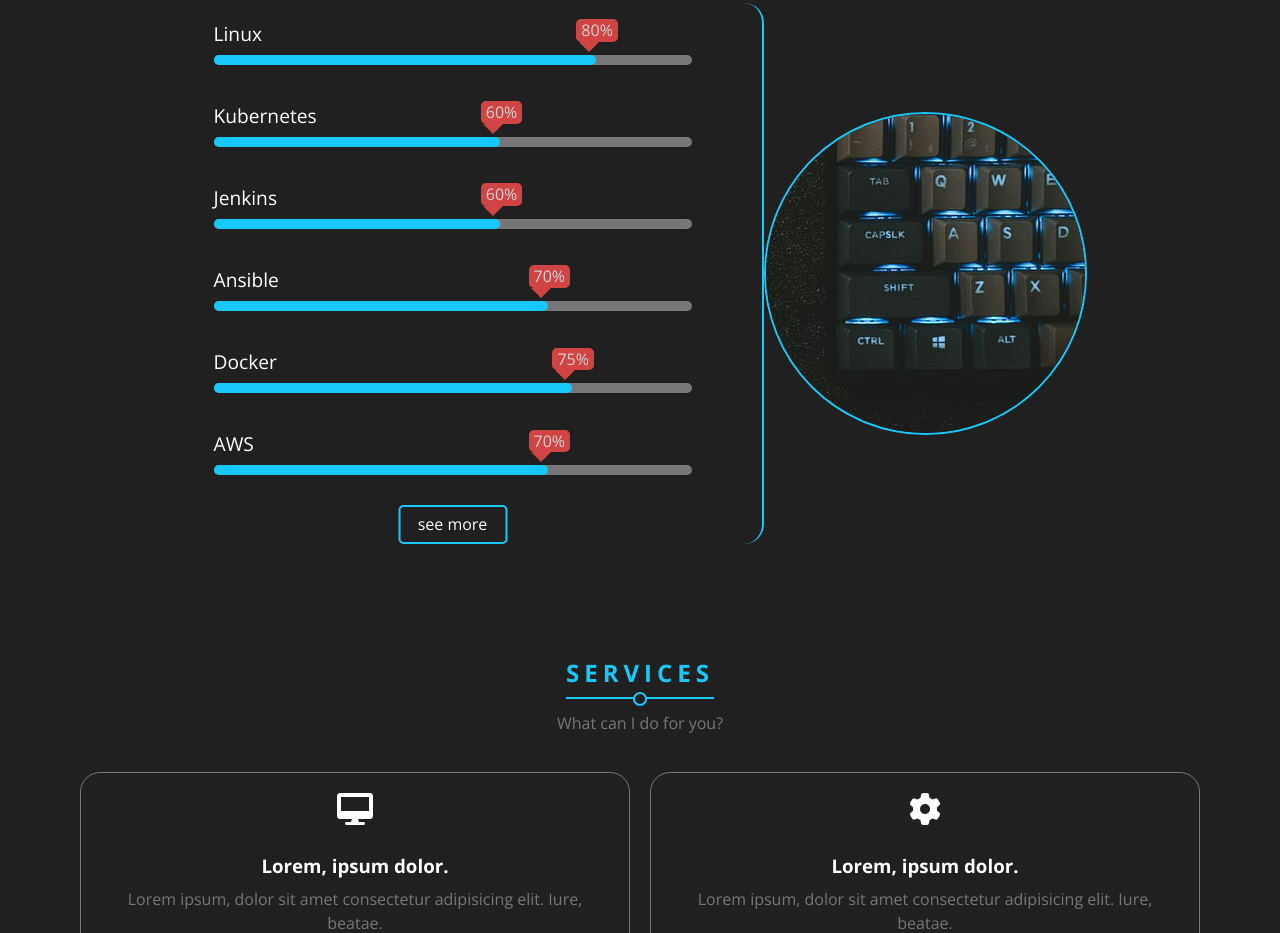
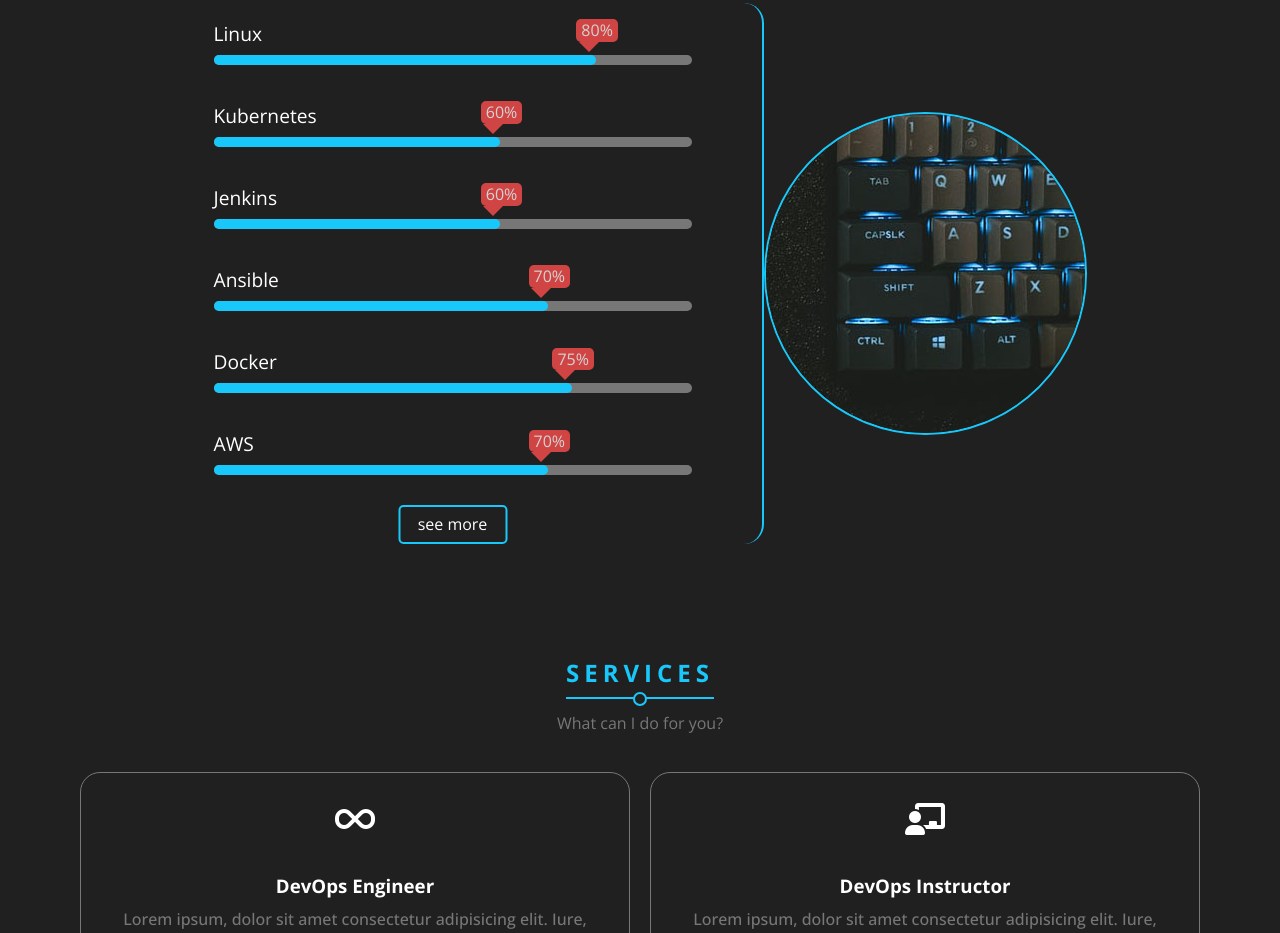
Before and after one commit to Amr-AbdelWahab/Osama-Youssef, a plain HTML site: page index.html in a window 1280 px wide. Shown: the part 1867-2800 px from the top of the page. Drawn offline with nearby package versions, Linux system fonts and the light colour scheme.

Commit message:
servises structuer and animation

```diff
--- a/css/osama.css
+++ b/css/osama.css
@@ -351,7 +351,7 @@ header .form i:hover {
     transition: var(--trnsation);
   }
   .floatDesc .descContainer p i:hover {
-    transform: scale(1.1);
+    /* transform: scale(1.1); */
     color: var(--main-color2);
     /* transform: rotate(1deg); */
   }
@@ -749,6 +749,7 @@ button:hover{
     padding: 20px;
     border-radius: 20px;
     margin: 10px;
+    overflow: hidden;
     transition: 0.7s ease;
 }
 .serv-cont .serv-box:hover{
@@ -756,20 +757,36 @@ button:hover{
 }
 .serv-cont .serv-box i{
     font-size: xx-large;
-    padding: 0 0 20px;
+    margin: 0 0 20px;
+    padding:  10px;
+    /* background-color: var(--main-color2); */
+    border-radius: 20px;
+    box-shadow: 0px 0px 0px 0px var(--main-color2);
+    transition: var(--trnsation);
+}
+.serv-cont .serv-box:hover i{
+  box-shadow: 0px 0px 0px 400px var(--main-color3);
 }
 .serv-cont .serv-box .text{
 
 }
 .serv-cont .serv-box .text h3{
     padding: 10px;
-
+    transition: var(--trnsation);
 }
 .serv-cont .serv-box .text p{
     color: var(--text-gry-color);
     line-height: 1.5;
+    transition: var(--trnsation);
+    font-weight: 500;
 }
-
+.serv-cont .serv-box:hover   .text h3{
+  text-decoration: underline;
+  color: black;
+}
+.serv-cont .serv-box:hover   .text p{
+  color: black;
+}
 
 
 .serv-cont{
--- a/index.html
+++ b/index.html
@@ -62,7 +62,7 @@
                     <h2>
                         Osama Youssef <br />
                         <span>
-                            DevOps Engineer <br />
+                            DevOps Engineer
                             | AWS | Docker |
                             <a href="#iam">...</a>
                         </span>
@@ -247,43 +247,46 @@
             </div>
 
             <div class="serv-cont">
+<!-- DevOps Engineer  -->
                 <div class="serv-box">
-                    <i class="fas fa-desktop"></i>
+                    <i class="fa-solid fa-infinity"></i>
                     <div class="text">
-                        <h3>Lorem, ipsum dolor.</h3>
+                        <h3>DevOps Engineer</h3>
                         <p>
                             Lorem ipsum, dolor sit amet consectetur adipisicing elit. Iure,
                             beatae.
                         </p>
                     </div>
                 </div>
+<!-- DevOps Instructor  -->
                 <div class="serv-box">
-                    <i class="fas fa-cog"></i>
+                    <i class="fa-solid fa-chalkboard-user"></i>
                     <div class="text">
-                        <h3>Lorem, ipsum dolor.</h3>
+                        <h3>DevOps Instructor </h3>
                         <p>
                             Lorem ipsum, dolor sit amet consectetur adipisicing elit. Iure,
                             beatae.
                         </p>
                     </div>
                 </div>
+<!-- Cloud Engineer  -->
                 <div class="serv-box">
-                    <i class="fas fa-ruler"></i>
+                    <i class="fa-brands fa-aws fff"></i>
                     <div class="text">
-                        <h3>Lorem, ipsum dolor.</h3>
+                        <h3>Cloud Engineer</h3>
                         <p>
                             Lorem ipsum, dolor sit amet consectetur adipisicing elit. Iure,
                             beatae.
                         </p>
                     </div>
                 </div>
+<!-- Full-Stack Web Developer  -->
                 <div class="serv-box">
-                    <i class="fas fa-key"></i>
+                    <i class="fa-solid fa-laptop-code"></i>
                     <div class="text">
-                        <h3>Lorem, ipsum dolor.</h3>
+                        <h3>Full-Stack Web Developer</h3>
                         <p>
-                            Lorem ipsum, dolor sit amet consectetur adipisicing elit. Iure,
-                            beatae.
+                            We offer support to our clients on existing websites, in addition to advising & executing full rebuild projects of their entire online presence.
                         </p>
                     </div>
                 </div>
```
